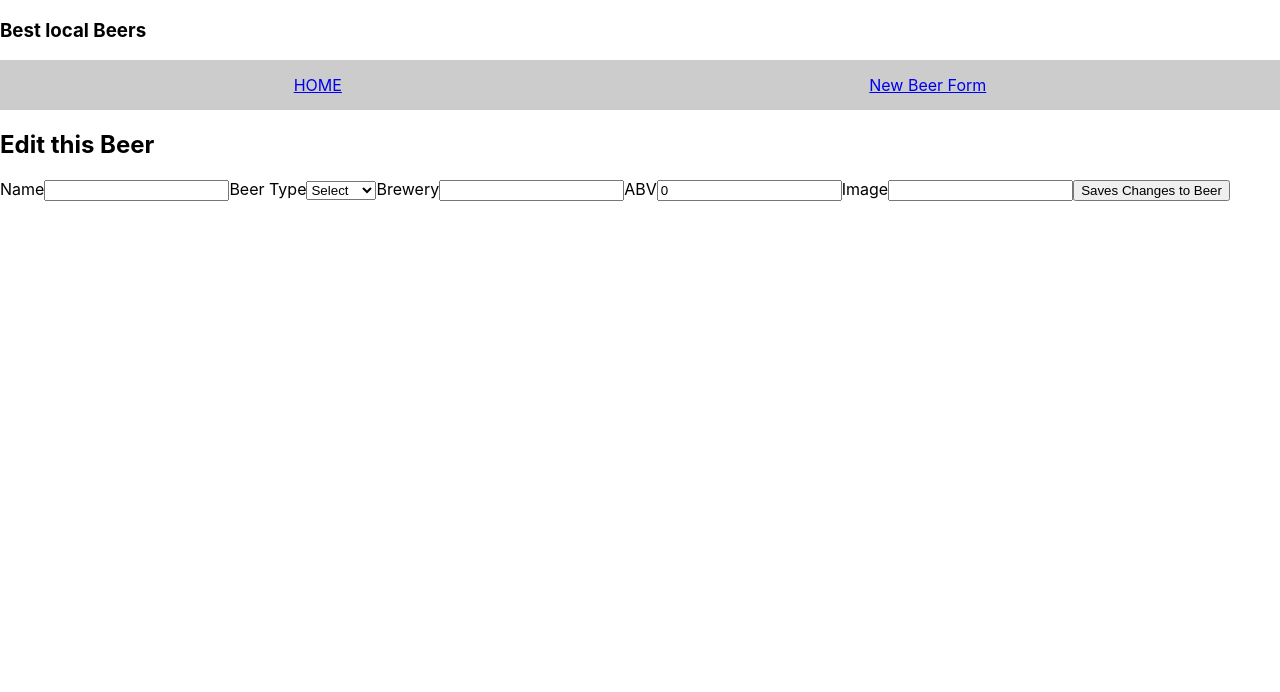
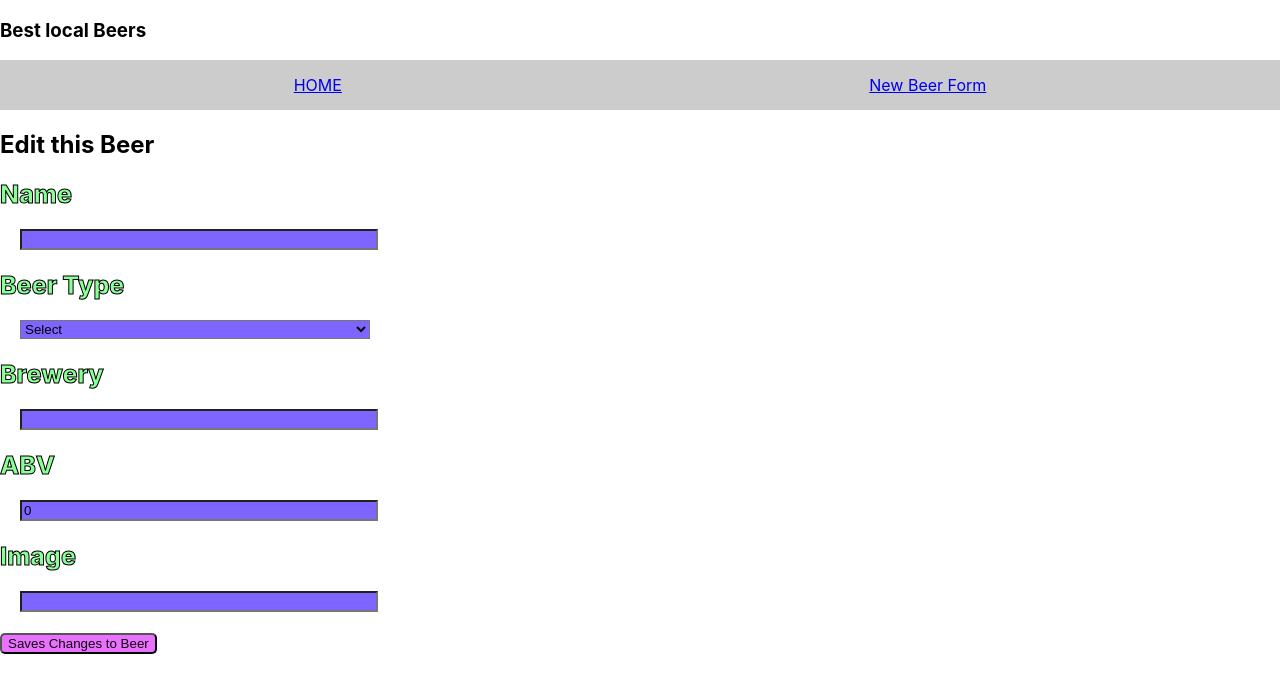
Before and after one commit to Risingsheild/Phase-3-Frontend, a React (Create React App) app: page /edit/1 in a window 1280 px wide. Shown: the top 692 px of the page. Built offline with nearby package versions, Linux system fonts and the light colour scheme; no server answers; the HTML template or start-up script is replaced by a standard one.

Commit message:
Beer Cards and Style

```diff
--- a/src/components/BeerCard.js
+++ b/src/components/BeerCard.js
@@ -61,7 +61,7 @@ function handleNewRating(rating) {
 
     return (
        <div className="card-container">
-        <Card sx={{ maxWidth: 345 }}>
+        <Card className="beer-card" sx={{ maxWidth: 345, border :1 }}>
             <CardHeader className="card-header"
                 title={beer.name}
                 subheader={beer.beer_type}/>
--- a/src/components/HomePage.js
+++ b/src/components/HomePage.js
@@ -16,13 +16,14 @@ function HomePage(beers) {
       setAllBeers(newBeerList)
     }
 
+    const displayedBeer = allBeers.map(beer => {
+      return <BeerCard beer={beer} key={beer.id} onDeleteBeer={handleRemove}/>
+    })
+
       return (
         <div className="main-container">
           <div className='home-container'>
-            <BeerCard
-               beer={beers}
-               key={beers.id}
-               onDeleteBeer={handleRemove} />
+            {displayedBeer}
           </div>
         </div>
       )
--- a/src/components/style.css
+++ b/src/components/style.css
@@ -10,3 +10,58 @@
     height: 30px;
     vertical-align: middle;
   }
+  .home-container {
+    display: flex;
+    flex-direction: row;
+    flex-wrap: wrap;
+    justify-content: center;
+  }
+
+  .card-image {
+    max-width: 20vw;
+    max-height: 25vh;
+    object-fit: cover;
+
+  }
+  .beer-card {
+    position: relative;
+    top: 0;
+    left: 0;
+    right: 0;
+    width: 350px;
+    max-height: fit-content;
+    margin: 30px;
+  }
+  .add-beer-title {
+    color:rgba(130, 133, 2, 0.377);
+    font-size: 30px;
+	-webkit-text-stroke: 1px black;
+}
+.beer-form {
+    background-color: rgba(45, 3, 255, 0.607);
+    color:rgb(0, 0, 0);
+    width: 350px;
+    margin: 20px;
+    display: flex;
+    flex-direction: column;
+    flex-wrap: wrap;
+    align-items: left;
+    border-radius: 5;
+}
+
+.beer-form:hover {
+    box-shadow: 0 0 20px #fab700c7;
+}
+
+.form-text {
+    color:rgba(5, 255, 30, 0.466);
+    font-weight: 800;
+    font-size: 25px;
+	-webkit-text-stroke: 1px black;
+}
+
+.submit-button {
+    color:rgb(14, 2, 12);
+    background-color:rgba(218, 0, 252, 0.555);
+    border-radius: 5px
+}
```
